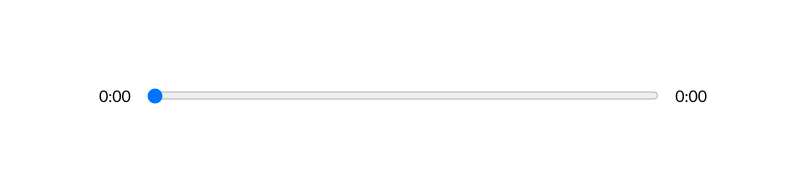
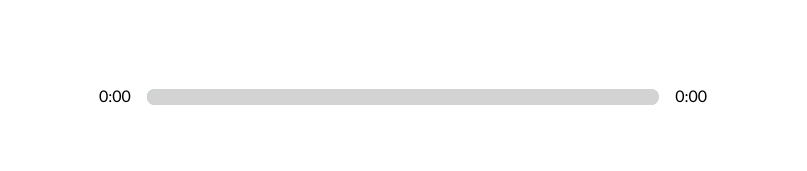
Before and after one commit to 0PabloTapia/Rollin-player, a React (Create React App) app: page / in a window 1280 px wide. Shown: the part 490-661 px from the top of the page, without its empty margins (237-1044 px from the left). Built offline with nearby package versions, Linux system fonts and the light colour scheme.

Commit message:
somecustomization

```diff
--- a/src/App.js
+++ b/src/App.js
@@ -4,7 +4,7 @@ import Player from './components/Player';
 import Song from './components/Song';
 import Library from './components/Library';
 import './styles/app.scss';
-import data from './util';
+import data from './data';
 
 function App() {
 
@@ -26,7 +26,10 @@ function App() {
         isPlaying={isPlaying}
         setIsPlaying={setIsPlaying}
         currentSong={currentSong}
+        setCurrentSong={setCurrentSong}
         audioRef={audioRef}
+        songs={songs}
+        setSongs={setSongs}
       />
       <Library
         songs={songs}
--- a/src/components/LibrarySong.js
+++ b/src/components/LibrarySong.js
@@ -1,8 +1,8 @@
-
+import {playAudio} from '../util';
 
 const LibrarySong = ( {song, songs, setCurrentSong, id, isPlaying, audioRef, setSongs} ) => {
     // Deja la canción seleccionada en la librería cambiando su clase en base al boolean de los objetos
-    //  que están en el arreglo util.js
+    //  que están en el arreglo data.js
     const songSelectHandler = () => {
         setCurrentSong(song);
 
@@ -21,14 +21,7 @@ const LibrarySong = ( {song, songs, setCurrentSong, id, isPlaying, audioRef, set
         })
         setSongs(newSongs)
 
-        if(isPlaying) {
-            const playPromise = audioRef.current.play();
-            if(playPromise !== undefined) {
-                playPromise.then((audio) => {
-                    audioRef.current.play()
-                })
-            }
-        }
+        playAudio(isPlaying, audioRef)
     };
 
     return (
--- a/src/components/Player.js
+++ b/src/components/Player.js
@@ -1,13 +1,32 @@
-import { useState } from 'react';
-import { FontAwesomeIcon } from '@fortawesome/react-fontawesome'
+import { useState, useEffect } from 'react';
+import { FontAwesomeIcon } from '@fortawesome/react-fontawesome';
 import {
     faPlay,
     faBackward,
     faForward,
     faPauseCircle
-   } from '@fortawesome/free-solid-svg-icons'
+   } from '@fortawesome/free-solid-svg-icons';
+import {playAudio} from '../util';
 
-const Player = ({ currentSong, setIsPlaying, isPlaying, audioRef }) => {
+const Player = ({ currentSong, setCurrentSong, setIsPlaying, isPlaying, audioRef, songs, setSongs }) => {
+
+    useEffect(() => {
+
+        const newSongs = songs.map((song) => {
+            if(song.id === currentSong.id) {
+                return {
+                    ...song,
+                    active: true
+                }
+            } else {
+                return {
+                    ...song,
+                    active: false
+                }
+            }
+        });
+        setSongs(newSongs);
+    }, [currentSong])
 
     const playSongHandler = () => {
 
@@ -18,7 +37,13 @@ const Player = ({ currentSong, setIsPlaying, isPlaying, audioRef }) => {
     const timeUpdateHandler = (e) => {
         const current = e.target.currentTime;
         const duration = e.target.duration;
-        setSongInfo({...songInfo, currentTime: current, duration: duration})
+        //calcular porcentaje
+        const roundedCurrent = Math.round(current);
+        const roundedDuration = Math.round(duration);
+        const animation = Math.round((roundedCurrent / roundedDuration) * 100)
+        console.log(animation)
+
+        setSongInfo({...songInfo, currentTime: current, duration: duration, animationPercentage: animation})
     }
 
     const getTime = (time) => {
@@ -27,32 +52,65 @@ const Player = ({ currentSong, setIsPlaying, isPlaying, audioRef }) => {
         )
     }
 
-    const grabAndDrag = (e) => {
+
+
+    const skipTrackHandler =  (direction) => {
+        let currentIndex = songs.findIndex((song) => song.id === currentSong.id);
+        let newIndex = 0;
+
+        switch (direction) {
+          case "skip-forward":
+            //al llegar al máximo, se devuelve a 0
+            newIndex = (currentIndex + 1) % songs.length;
+            break;
+
+          case "skip-back":
+            //al llegar a 0, se devuelve al máximo
+            newIndex = (songs.length - 1 + currentIndex) % songs.length;
+            break;
+            default: console.log('Error inesperado')
+        }
+
+        setCurrentSong(songs[newIndex]);
+        playAudio(isPlaying, audioRef);
+      };
+
+    const grabAndDrag =  (e) => {
         audioRef.current.currentTime = e.target.value;
         setSongInfo({ ...songInfo, currentTime: e.target.value })
+        console.log(e)
     }
 
     const [songInfo, setSongInfo] = useState({
         currentTime: 0,
         duration: 0,
+        animationPercentage: 0,
     });
+
+    const trackAnim = {
+        transform: `translateX(${songInfo.animationPercentage}%)`
+    }
 
     return (
         <div className="player">
             <div className="time-control">
                 <p>{getTime(songInfo.currentTime)}</p>
+            <div style={{background: `linear-gradient(to right, ${currentSong.color[0]}, ${currentSong.color[1]})`}} className="track">
                 <input
                     min={0}
                     max={songInfo.duration || 0}
                     value={songInfo.currentTime}
                     onChange={grabAndDrag}
                     type="range"
-                /><p>{getTime(songInfo.duration)}</p>
+                />
+                <div style={trackAnim} className="animate-track"></div>
+            </div>
+                <p>{songInfo.duration ? getTime(songInfo.duration) : "0:00"}</p>
         </div>
         <div className="playcontrol">
-        <FontAwesomeIcon className="skip-back" size="2x" icon={faBackward} />
+        <FontAwesomeIcon onClick={() => skipTrackHandler('skip-back')} className="skip-back" size="2x" icon={faBackward} />
         <FontAwesomeIcon onClick={playSongHandler} className="play" size="2x" icon={isPlaying ? faPauseCircle : faPlay} />
-        <FontAwesomeIcon className="skip-forward" size="2x" icon={faForward} />
+        <FontAwesomeIcon onClick={() => skipTrackHandler('skip-forward')} className="skip-forward" size="2x" icon={faForward} />
         </div>
         <audio
             onTimeUpdate={timeUpdateHandler}
--- /dev/null
+++ b/src/data.js
@@ -0,0 +1,80 @@
+import { v4 as uuidv4 } from "uuid";
+function chillHop() {
+  return [
+    {
+      name: "Colors Fade",
+      cover: "https://chillhop.com/wp-content/uploads/2020/09/686808356b2bbc6a368e372ea604150bc346c788-1024x1024.jpg",
+      artist: "Sleepy Fish",
+      audio: "https://mp3.chillhop.com/serve.php/?mp3=10023",
+      color: ["#7DB8C6", "#D5D6C4"],
+      id: uuidv4(),
+      active: true,
+    },
+    {
+      name: "Daylight",
+      cover: "https://chillhop.com/wp-content/uploads/2020/07/ef95e219a44869318b7806e9f0f794a1f9c451e4-1024x1024.jpg",
+      artist: "Aiguille",
+      audio: "https://mp3.chillhop.com/serve.php/?mp3=9272",
+      color: ["#EF8EA9", "#ab417f"],
+      id: uuidv4(),
+      active: false,
+    },
+    {
+      name: "Keep Going",
+      cover: "https://chillhop.com/wp-content/uploads/2020/07/ff35dede32321a8aa0953809812941bcf8a6bd35-1024x1024.jpg",
+      artist: "Swørn",
+      audio: "https://mp3.chillhop.com/serve.php/?mp3=9222",
+      color: ["#CD607D", "#c94043"],
+      id: uuidv4(),
+      active: false,
+    },
+    {
+      name: "Nightfall",
+      cover: "https://chillhop.com/wp-content/uploads/2020/07/ef95e219a44869318b7806e9f0f794a1f9c451e4-1024x1024.jpg",
+      artist: "Aiguille",
+      audio: "https://mp3.chillhop.com/serve.php/?mp3=9148",
+      color: ["#EF8EA9", "#ab417f"],
+      id: uuidv4(),
+      active: false,
+    },
+    {
+      name: "Reflection",
+      cover: "https://chillhop.com/wp-content/uploads/2020/07/ff35dede32321a8aa0953809812941bcf8a6bd35-1024x1024.jpg",
+      artist: "Swørn",
+      audio: "https://mp3.chillhop.com/serve.php/?mp3=9228",
+      color: ["#CD607D", "#c94043"],
+      id: uuidv4(),
+      active: false,
+    },
+    {
+      name: "Under the City Stars",
+      cover: "https://chillhop.com/wp-content/uploads/2020/09/0255e8b8c74c90d4a27c594b3452b2daafae608d-1024x1024.jpg",
+      artist: "Aso, Middle School, Aviino",
+      audio: "https://mp3.chillhop.com/serve.php/?mp3=10074",
+      color: ["#205950", "#2ab3bf"],
+      id: uuidv4(),
+      active: false,
+    },
+    {
+      name: "Sleepover",
+      artist: "Nymano, JK the Sage",
+      cover: "https://chillhop.com/wp-content/uploads/2020/09/09fb436604242df99f84b9f359acb046e40d2e9e-1024x1024.jpg",
+      id: uuidv4(),
+      active: false,
+      color: ['#5C5684', '#90688A'],
+      audio: "https://mp3.chillhop.com/serve.php/?mp3=10130"
+    },
+    {
+      name: "Philanthrope",
+      artist: "Brock Berrigan, The Field Tapes",
+      cover: "https://chillhop.com/wp-content/uploads/2020/09/2899f7cc22ab12e17d0119819aac3ca9dbab46e6-1024x1024.jpg",
+      id: uuidv4(),
+      active: false,
+      color: ['#CA493D', '#F16735'],
+      audio: "https://mp3.chillhop.com/serve.php/?mp3=10254"
+
+    }
+  ];
+}
+
+export default chillHop;
--- a/src/styles/_player.scss
+++ b/src/styles/_player.scss
@@ -11,7 +11,9 @@
     display: flex;
     input {
         width: 100%;
-        padding: 1rem 0rem;
+        -webkit-appearance: none;
+        background: transparent;
+        cursor: pointer;
     }
     p {
         padding: 1rem;
@@ -29,3 +31,33 @@
        cursor: pointer;
    }
 }
+
+input[type="range"]:focus {
+    outline: none;
+}
+input[type="range"]::-webkit-slider-thumb {
+    -webkit-appearance: none;
+    height: 16px;
+    width: 16px;
+}
+
+.track {
+    background: lightblue;
+    width: 100%;
+    height: 1rem;
+    position: relative;
+    border-radius: 1rem;
+    overflow: hidden;
+    top: 1.18rem;
+}
+
+.animate-track {
+    background: lightgray;
+    width: 100%;
+    height: 100%;
+    position: absolute;
+    top: 0;
+    left: 0;
+    transform: translateX(0%);
+    pointer-events: none;
+}
```
Also changed, not shown: src/util.js (+10 -78 lines).
